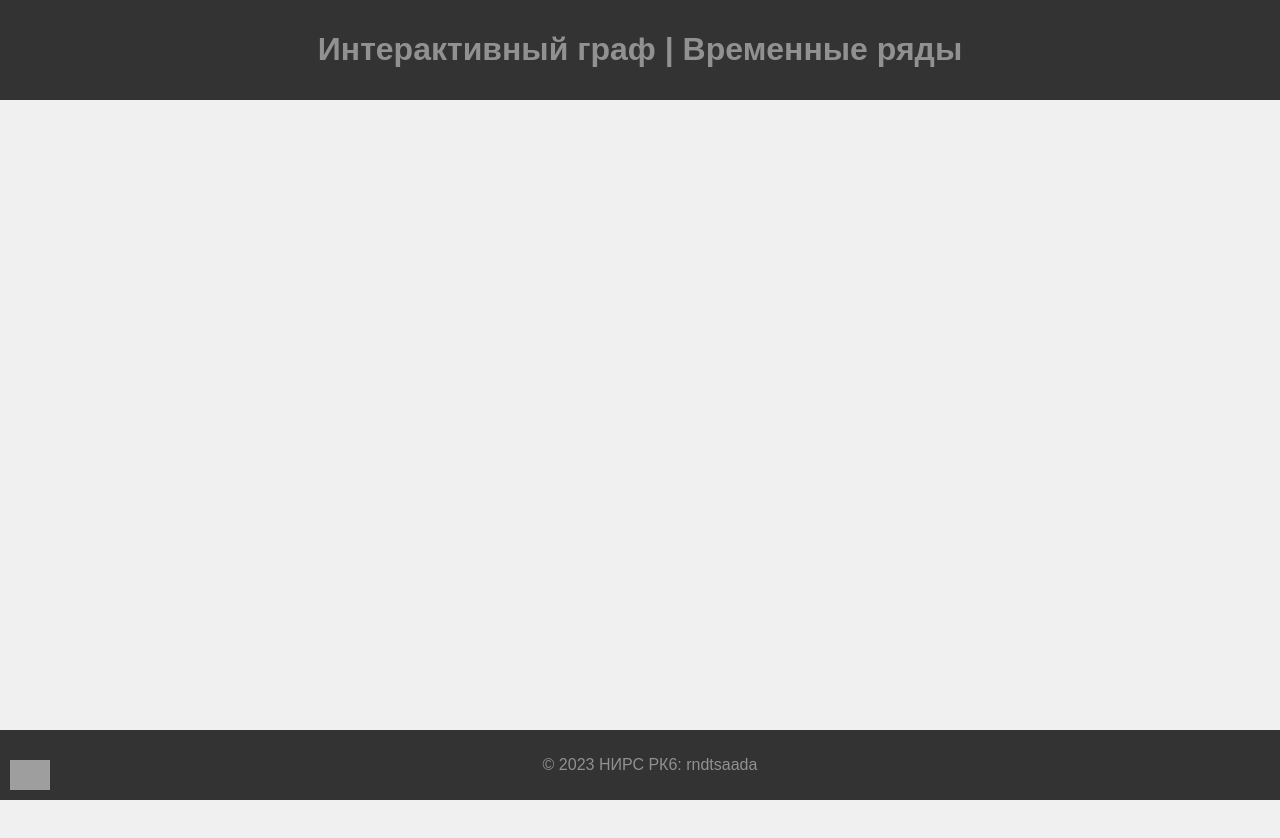
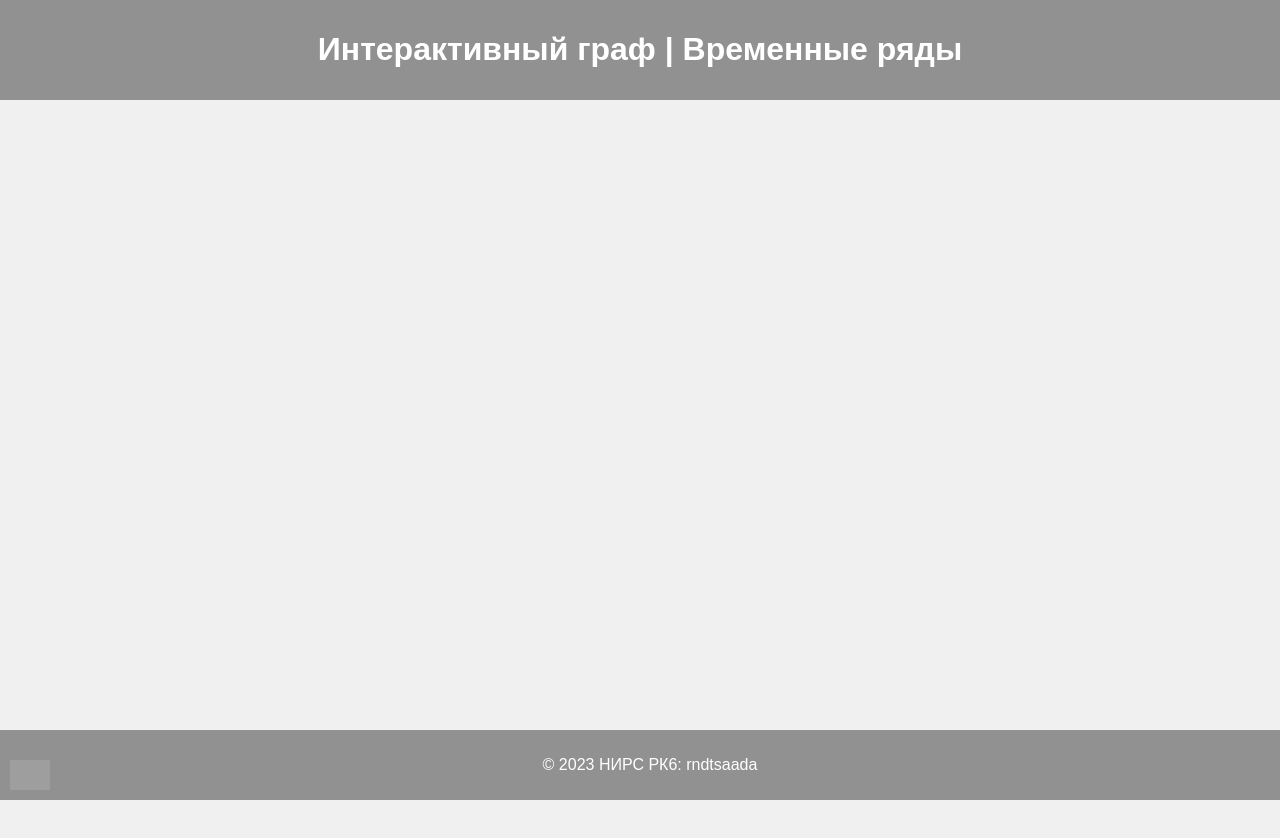
Before and after one commit to sarychief/tsa, a plain HTML site: page index.html in a window 1280 px wide. Drawn offline with nearby package versions, Linux system fonts and the light colour scheme; no server answers; grey boxes are pictures that could not be loaded.

Commit message:
Update index.html

```diff
--- a/index.html
+++ b/index.html
@@ -16,8 +16,8 @@
           background-color: #f0f0f0;
       }
       header {
-          background-color: #333;
-          color: #919191;
+          background-color: #919191;
+          color: #fff;
           padding: 10px;
           text-align: center;
           opacity: 1.0;
@@ -51,8 +51,8 @@
           z-index: 100;
       }
       footer {
-          background-color: #333;
-          color: #919191;
+          background-color: #919191;
+          color: #fff;
           text-align: center;
           padding: 10px;
           position: fixed;
```
